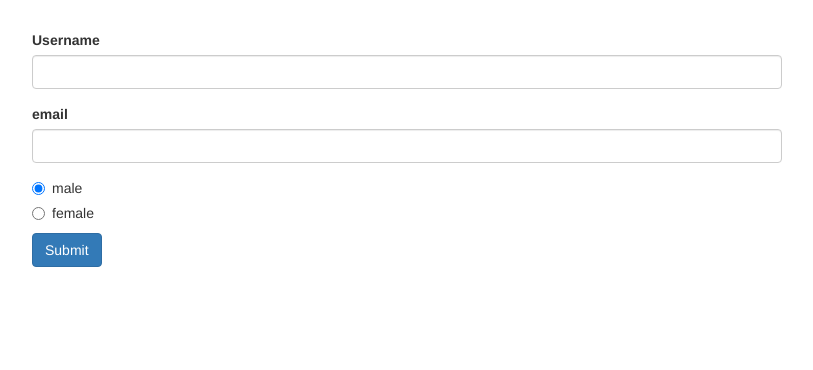
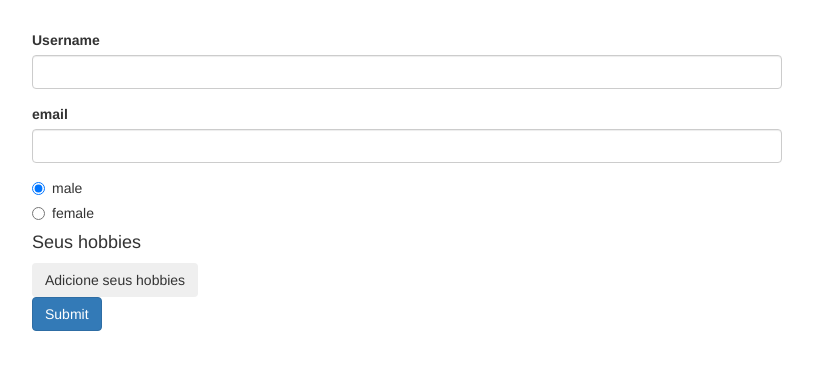
Before and after one commit to caobianco1996/FormAngular-Reactive-Approach, an Angular app: page / in a window 1280 px wide. Shown: the top 370 px of the page, without its empty margins (233-1046 px from the left). Built offline with nearby package versions, Linux system fonts and the light colour scheme.

Commit message:
controle de array

```diff
--- a/src/app/app.component.html
+++ b/src/app/app.component.html
@@ -35,6 +35,16 @@
             }}
           </label>
         </div>
+        <div formArrayName="hobbies">
+          <h4>Seus hobbies</h4>
+          <button class="btn btn-defaut" type="button"
+          (click)="onAddHobby()">Adicione seus hobbies</button>
+          <div class="form-group"
+          *ngFor="let hobbyControl of getControls(); let i = index">
+            <input type="text" class="form-control" formControlName="i">
+          </div>
+        </div>
+
         <span *ngIf="!signupForm.valid && signupForm.touched"
           class="help-block">Insira dados validos</span>
         <button class="btn btn-primary" type="submit">Submit</button>
--- a/src/app/app.component.ts
+++ b/src/app/app.component.ts
@@ -1,5 +1,5 @@
 import { Component, OnInit } from "@angular/core";
-import { FormControl, FormGroup, Validators } from "@angular/forms";
+import { FormArray, FormControl, FormGroup, Validators } from "@angular/forms";
 
 @Component({
   selector: "app-root",
@@ -18,10 +18,20 @@ export class AppComponent implements OnInit {
 
       }),
       'gender': new FormControl("male"),
+      'hobbies': new FormArray([])
     });
   }
 
   onSubmit() {
     console.log(this.signupForm);
   }
+
+  onAddHobby(){
+    const control = new FormControl(null, Validators.required);
+    (<FormArray>this.signupForm.get('hobbies')).push(control);
+  }
+
+  getControls() {
+    return (<FormArray>this.signupForm.get('hobbies')).controls;
+  }
 }
```
